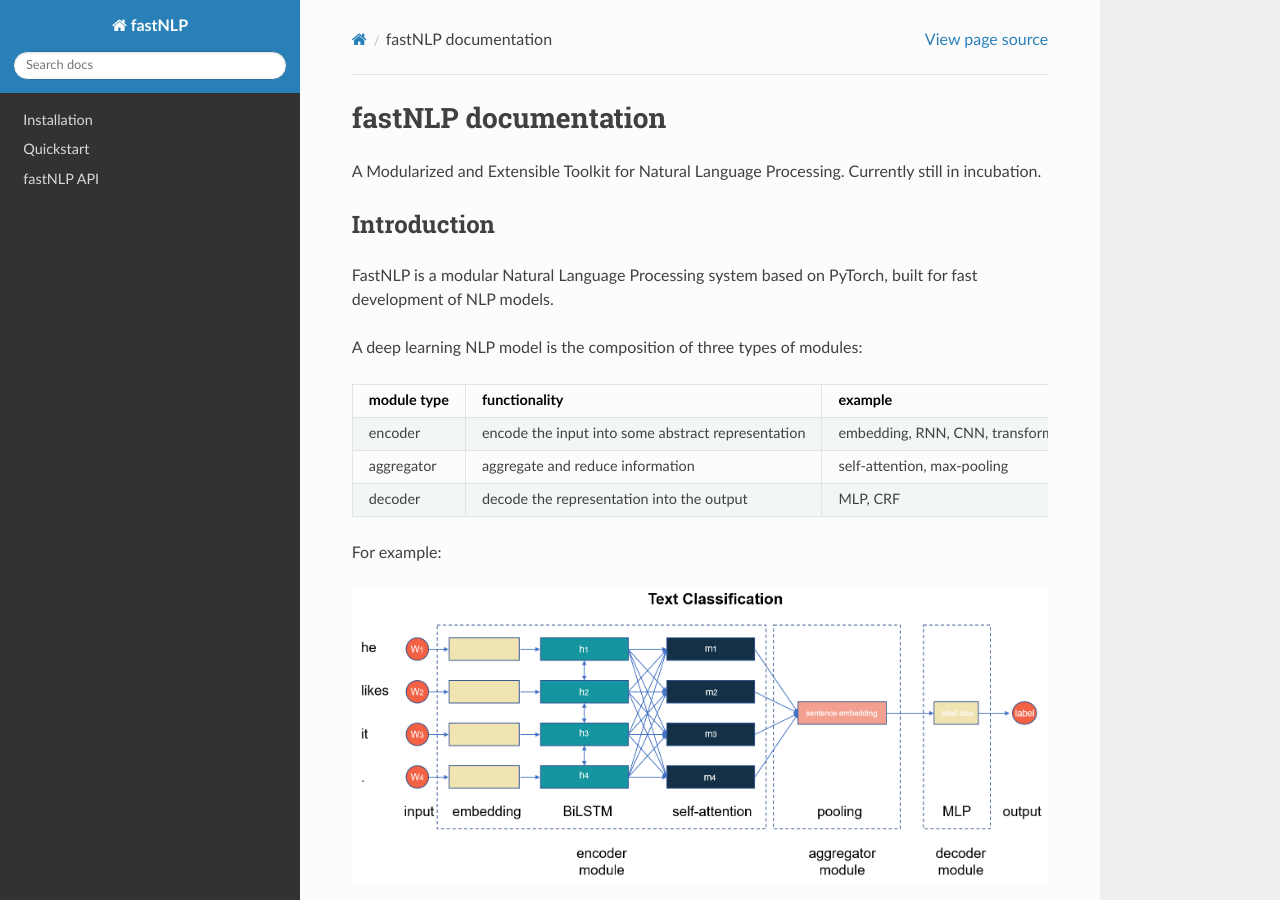
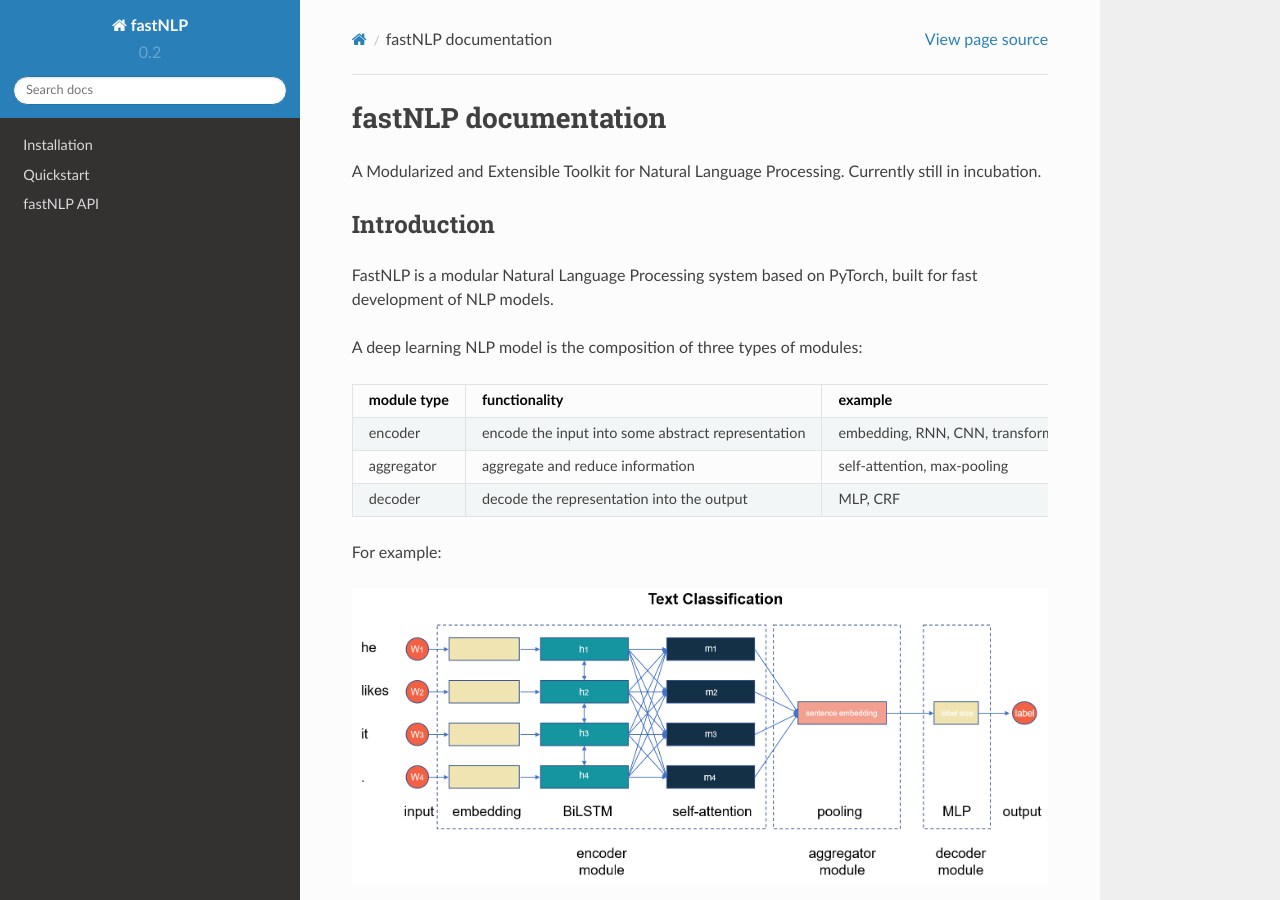
Before and after one commit to fastnlp/fastNLP, a Sphinx documentation site: the page built from docs/source/index.rst, in a window 1280 px wide and 900 px high. Built offline with Sphinx 7.4.7 and the Read the Docs theme 2.0.0, drawn with Linux system fonts in a browser that asks for light colours.

Commit message:
fix version number

```diff
--- a/docs/source/conf.py
+++ b/docs/source/conf.py
@@ -23,9 +23,9 @@
 author = 'xpqiu'
 
 # The short X.Y version
-version = ''
+version = '0.2'
 # The full version, including alpha/beta/rc tags
-release = '2.0'
+release = '0.2'
 
 
 # -- General configuration ---------------------------------------------------
```
